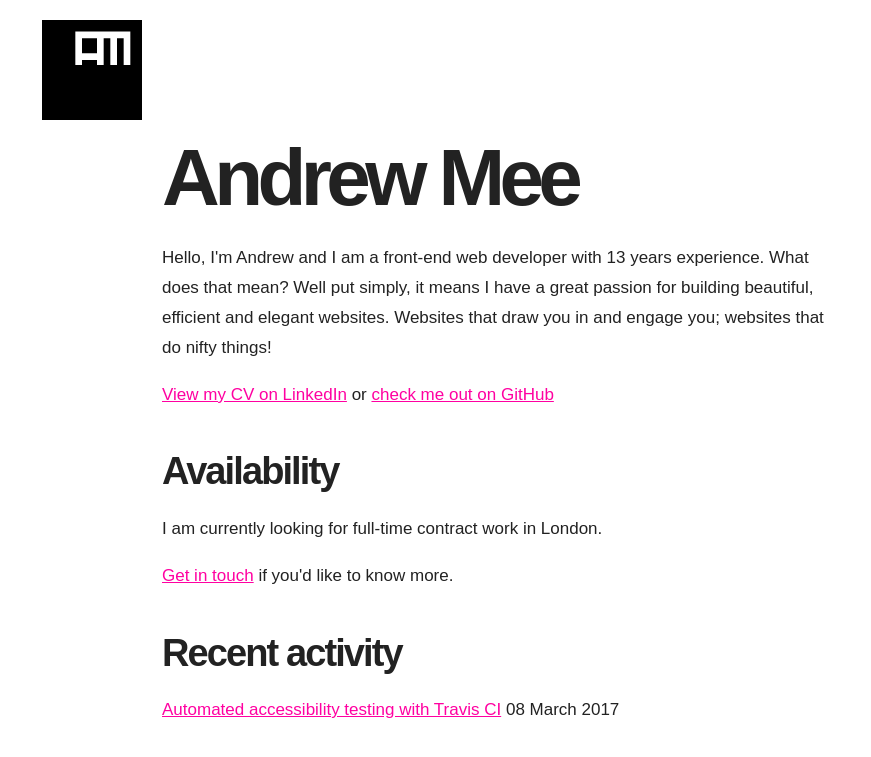
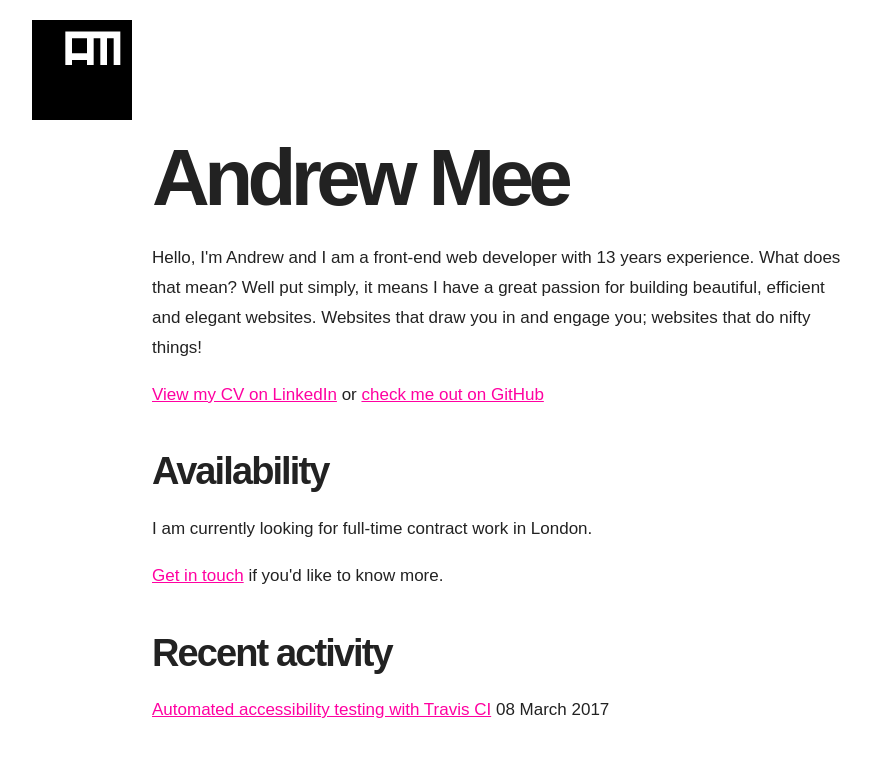
Before and after one commit to andrewmee/andrewmee.github.io, a Jekyll site: the page built from pages/home.html, in a window 1280 px wide. Shown: the top 757 px of the page, without its empty margins (138-1009 px from the left). Built offline with Jekyll 4.4.1, drawn with Linux system fonts in a browser that asks for light colours.

Commit message:
Improve styling organisation and layout classes, add flexible logo svg

```diff
--- a/pages/404.html
+++ b/pages/404.html
@@ -12,7 +12,7 @@
 <main class="container">
 
     <h1>
-    	<span class="post__topic">404</span> Page not found
+        <span class="post__topic">404</span> Page not found
     </h1>
 
     <div class="content">
--- a/pages/home.html
+++ b/pages/home.html
@@ -5,11 +5,10 @@
 ---
 
 <main class="container">
-    <img src="/resources/images/logo-black-trans.svg" class="logo" alt="">
 
-    <h1>Andrew Mee</h1>
-
-    <div class="content">
+    <div class="gutters">
+        <img src="/resources/images/logo-black-trans.svg" class="logo logo--hanging" alt="">
+        <h1>Andrew Mee</h1>
         <p>
             Hello, I'm Andrew and I am a front-end web developer with 13 years experience.
             What does that mean? Well put simply, it means I have a great passion for building beautiful, efficient and elegant websites. Websites that draw you in and engage you; websites that do nifty things!
@@ -20,7 +19,7 @@
         </p>
     </div>
 
-    <section class="content">
+    <section class="gutters">
         <h2>Availability</h2>
         <p>I am currently looking for full-time contract work in London.</p>
         <p>
@@ -28,7 +27,7 @@
         </p>
     </section>
 
-    <section class="content">
+    <section class="gutters">
         <h2>Recent activity</h2>
         <ol class="clean-list">
             {% for post in site.posts %}
--- /dev/null
+++ b/resources/styles/base/layout.scss
@@ -0,0 +1,37 @@
+
+.container {
+    margin: 0 auto;
+    max-width: 1000px;
+    padding: 20px;
+}
+
+.gutters img {
+    max-width: 100%;
+}
+
+@media screen and (min-width: $breakpoint-small) {
+    .gutters {
+        margin-left: 15%;
+    }
+
+    .gutter-left {
+        margin-left: 15%;
+    }
+}
+
+@media screen and (min-width: $breakpoint-medium) {
+    .gutters {
+        margin-right: 15%;
+    }
+
+    .gutter-right {
+        margin-right: 15%;
+    }
+}
+
+.content {
+    img {
+        border: 5px solid #ccc;
+        box-sizing: border-box;
+    }
+}
--- /dev/null
+++ b/resources/styles/base/typography.scss
@@ -0,0 +1,70 @@
+html {
+    font-size: 62.5%;
+}
+
+body {
+    color: #222;
+    font-size: 1.7em;
+    line-height: 1.76;
+}
+
+::selection {
+    background: #ffd4a3;
+}
+
+h1,
+h2,
+h3,
+h4,
+h5 {
+    line-height: 1.3;
+    margin-bottom: 0.25ex;
+    margin-top: 1em;
+}
+
+h1 {
+    font-size: 4.5rem;
+    letter-spacing: -0.07em;
+    line-height: 1.2;
+    margin-top: 0;
+
+    @media screen and (min-width: $breakpoint-medium) {
+        font-size: 6rem;
+    }
+
+    @media screen and (min-width: $breakpoint-large) {
+        font-size: 8rem;
+    }
+}
+
+h2 {
+    font-size: 3.8rem;
+    letter-spacing: -0.05em;
+}
+
+footer h2 {
+    font-size: 2.8rem;
+    margin-bottom: 0;
+    margin-top: -1px;
+}
+
+h3 {
+    font-size: 2.5rem;
+    letter-spacing: -0.02em;
+}
+
+.clean-list {
+    list-style: none;
+    padding: 0;
+}
+
+a {
+    color: #ff00a1;
+
+    &:hover,
+    &:focus {
+        background: #ff00a1;
+        color: #fff;
+        text-decoration: none;
+    }
+}
--- /dev/null
+++ b/resources/styles/components/code-highlighting.scss
@@ -0,0 +1,51 @@
+
+/* Code blocks */
+/* General styles only - most grandular styling is set by the pygments file in vendor */
+
+.highlight {
+    margin: 0 0 0 -140px;
+    padding: 0 0 0 140px;
+    position: relative;
+
+
+    ::selection {
+        background: #fff;
+    }
+}
+
+.highlight pre code {
+    display: block;
+    overflow: auto;
+    padding: 20px;
+}
+
+.highlight code::before {
+    background: #ff00a1;
+    color: #fff;
+    content: attr(data-lang);
+    display: block;
+    font-weight: bold;
+    text-align: right;
+    letter-spacing: -0.05em;
+    margin-left: -100px;
+    margin-top: -20px;
+    padding: 5px;
+    position: absolute;
+    height: 50px;
+    width: 50px;
+}
+
+.highlighter-rouge {
+    background: #eee;
+    border-radius: 2px;
+    font-size: 0.9em;
+    padding: 0.2em 0.6em;
+}
+
+/* Set code block intro colours based on type */
+
+/*
+code[data-lang=diff]::before {
+    background: #ea2a12;
+}
+*/
--- /dev/null
+++ b/resources/styles/components/logo.scss
@@ -0,0 +1,38 @@
+.logo {
+}
+
+.logo__box {
+    fill: #222;
+}
+
+.logo__text {
+    fill: none;
+}
+
+a:hover .logo__box {
+    fill: yellow;
+}
+
+.logo--hanging {
+    height: 40px;
+    width: 40px;
+
+    @media screen and (min-width: $breakpoint-small) {
+        margin-bottom: 0px;
+        margin-left: -80px;
+        height: 60px;
+        width: 60px;
+    }
+
+    @media screen and (min-width: $breakpoint-medium) {
+        margin-left: -120px;
+        height: 100px;
+        width: 100px;
+    }
+}
+
+.logo--hanging-small {
+    float: left;
+    margin-left: -80px;
+    width: 60px;
+}
--- /dev/null
+++ b/resources/styles/components/posts.scss
@@ -0,0 +1,54 @@
+.post__date {
+    background: #00a7ff;
+    color: #fff;
+    display: inline-block;
+    padding: 0.5ex 1em;
+}
+
+.post__topic {
+    font-size: 35vw;
+    left: 0;
+    letter-spacing: -0.1em;
+    line-height: 0.65;
+    max-width: 100%;
+    position: absolute;
+    top: 0;
+    word-break: break-all;
+    word-break: break-word;
+    z-index: -1;
+
+    @media screen and (min-width: $breakpoint-small) {
+        font-size: 25vw;
+        text-indent: 0.5em;
+    }
+}
+
+.theme--soft {
+    .post__topic {
+        color: rgba(255, 0, 255, 0.1);
+        text-shadow: 0.08em 0.0ex 0 #caf7ff;
+    }
+}
+
+.theme--shock {
+    .post__topic {
+        background: orange;
+        color: #fff;
+        font-size: 30vmin;
+        font-weight: 100;
+        text-align: right;
+        min-height: 160px;
+        width: 100%;
+    }
+}
+
+.theme--negative {
+    .post__topic {
+        background: #000;
+        color: white;
+        display: block;
+        padding-top: 1ex;
+        position: static;
+        text-indent: -0.05em;
+    }
+}
--- a/resources/styles/main.scss
+++ b/resources/styles/main.scss
@@ -1,246 +1,14 @@
 ---
 ---
-
-@import "vendor/normalize";
-@import "vendor/pygments-monokai";
 
 $breakpoint-large: "75em";
 $breakpoint-medium: "50em";
 $breakpoint-small: "37.5em";
 
-/* Layout */
-
-html {
-    font-size: 62.5%;
-}
-
-body {
-    color: #222;
-    font-size: 1.7em;
-    line-height: 1.76;
-}
-
-.container {
-    margin: 0 auto;
-    max-width: 800px;
-    padding: 20px;
-
-    @media screen and (min-width: $breakpoint-small) {
-        padding-left: 100px;
-    }
-
-    @media screen and (min-width: $breakpoint-medium) {
-        padding-left: 140px;
-    }
-}
-
-.content {
-
-    @media screen and (min-width: $breakpoint-medium) {
-        padding-right: 120px;
-    }
-
-    img {
-        border: 5px solid #ccc;
-        box-sizing: border-box;
-        max-width: 100%;
-    }
-}
-
-
-
-/* Site/Post Furniture */
-
-.logo {
-    margin-bottom: 10px;
-    display: inline-block;
-    width: 40px;
-
-    @media screen and (min-width: $breakpoint-small) {
-        margin-bottom: 0px;
-        margin-left: -80px;
-        width: 60px;
-    }
-
-    @media screen and (min-width: $breakpoint-medium) {
-        margin-left: -120px;
-        width: 100px;
-    }
-
-}
-
-.post__date {
-    background: #00a7ff;
-    color: #fff;
-    display: inline-block;
-    padding: 0.5ex 1em;
-}
-
-.post__topic {
-    font-size: 35vw;
-    left: 0;
-    letter-spacing: -0.1em;
-    line-height: 0.65;
-    max-width: 100%;
-    position: absolute;
-    top: 0;
-    word-break: break-all;
-    word-break: break-word;
-    z-index: -1;
-
-    @media screen and (min-width: $breakpoint-small) {
-        font-size: 25vw;
-        text-indent: 0.5em;
-    }
-}
-
-.theme--soft {
-    .post__topic {
-        color: rgba(255, 0, 255, 0.1);
-        text-shadow: 0.08em 0.0ex 0 #caf7ff;
-    }
-}
-
-.theme--shock {
-    .post__topic {
-        background: orange;
-        color: #fff;
-        font-size: 30vmin;
-        font-weight: 100;
-        text-align: right;
-        min-height: 160px;
-        width: 100%;
-    }
-}
-
-.theme--negative {
-    .post__topic {
-        background: #000;
-        color: white;
-        display: block;
-        padding-top: 1ex;
-        position: static;
-        text-indent: -0.05em;
-    }
-}
-
-footer {
-    .logo {
-        float: left;
-        margin-left: -80px;
-        width: 60px;
-    }
-
-    h2 {
-        font-size: 2.8rem;
-        margin-bottom: 0;
-        margin-top: -1px;
-    }
-}
-
-/* Typography */
-
-::selection {
-    background: #ffd4a3;
-}
-
-h1,
-h2,
-h3,
-h4,
-h5 {
-    line-height: 1.3;
-    margin-bottom: 0.25ex;
-    margin-top: 1em;
-}
-
-h1 {
-    font-size: 4.5rem;
-    letter-spacing: -0.07em;
-    line-height: 1.2;
-    margin-top: 0;
-
-    @media screen and (min-width: $breakpoint-medium) {
-        font-size: 6rem;
-    }
-
-    @media screen and (min-width: $breakpoint-large) {
-        font-size: 8rem;
-    }
-}
-
-h2 {
-    font-size: 3.8rem;
-    letter-spacing: -0.05em;
-}
-
-h3 {
-    font-size: 2.5rem;
-    letter-spacing: -0.02em;
-}
-
-.clean-list {
-    list-style: none;
-    padding: 0;
-}
-
-a {
-    color: #ff00a1;
-
-    &:hover,
-    &:focus {
-        background: #ff00a1;
-        color: #fff;
-        text-decoration: none;
-    }
-}
-
-/* Code blocks */
-
-.highlight {
-    margin: 0 0 0 -140px;
-    padding: 0 0 0 140px;
-    position: relative;
-
-
-    ::selection {
-        background: #fff;
-    }
-}
-
-.highlight pre code {
-    display: block;
-    overflow: auto;
-    padding: 20px;
-}
-
-.highlight code::before {
-    background: #ff00a1;
-    color: #fff;
-    content: attr(data-lang);
-    display: block;
-    font-weight: bold;
-    text-align: right;
-    letter-spacing: -0.05em;
-    margin-left: -100px;
-    margin-top: -20px;
-    padding: 5px;
-    position: absolute;
-    height: 50px;
-    width: 50px;
-}
-
-.highlighter-rouge {
-    background: #eee;
-    border-radius: 2px;
-    font-size: 0.9em;
-    padding: 0.2em 0.6em;
-}
-
-/* Set code block intro colours based on type */
-
-/*
-code[data-lang=diff]::before {
-    background: #ea2a12;
-}
-*/
+@import "vendor/normalize";
+@import "base/layout";
+@import "base/typography";
+@import "components/logo";
+@import "components/posts";
+@import "components/code-highlighting";
+@import "vendor/pygments-monokai";
```
Also changed, not shown: _layouts/post.html (+12 -6 lines), _layouts/video.html (added, +21 -0 lines), _includes/logo.svg (added).
